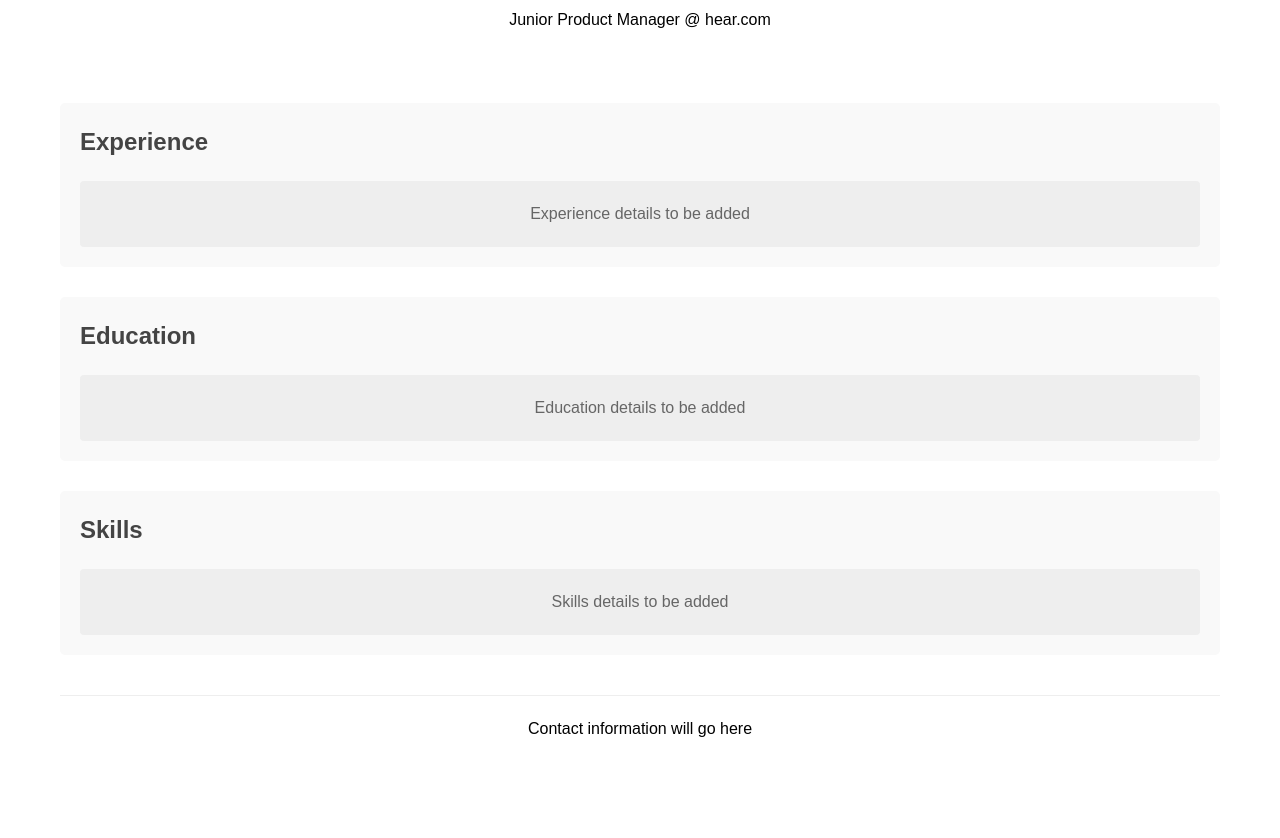
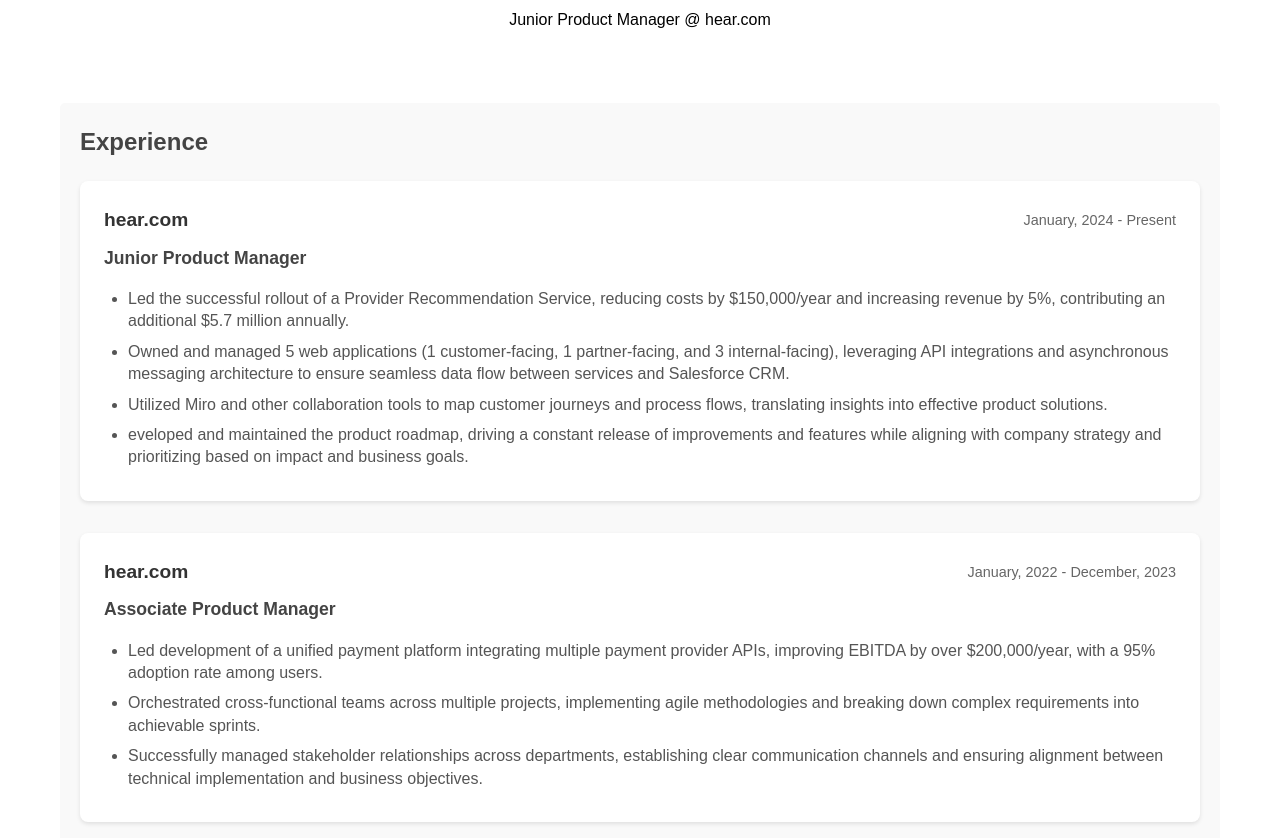
Before and after one commit to josevargas96/joshey-resume, a plain HTML site: page index.html in a window 1280 px wide. Shown: the part 114-952 px from the top of the page. Before the commit the page ends 895 px from the top, so only its background shows below. Drawn offline with Linux system fonts and the light colour scheme.

Commit message:
adding professional experience with CSS styling changes

```diff
--- a/index.html
+++ b/index.html
@@ -15,8 +15,54 @@
     <main>
         <section class="section-experience">
             <h2>Experience</h2>
-            <!-- Experience content will go here -->
-            <div class="placeholder">Experience details to be added</div>
+
+            <!-- Position 1 (Most Recent) -->
+            <div class="experience-item">
+                <div class="experience-header">
+                    <h3 class="company-name">hear.com</h3>
+                    <span class="work-period">January, 2024 - Present</span>
+                </div>
+                <div class="role-info">
+                    <h4 class="job-title">Junior Product Manager</h4>
+                    <ul class="achievements">
+                        <li>Led the successful rollout of a Provider Recommendation Service, reducing costs by $150,000/year and increasing revenue by 5%, contributing an additional $5.7 million annually.</li>
+                        <li>Owned and managed 5 web applications (1 customer-facing, 1 partner-facing, and 3 internal-facing), leveraging API integrations and asynchronous messaging architecture to ensure seamless data flow between services and Salesforce CRM.</li>
+                        <li>Utilized Miro and other collaboration tools to map customer journeys and process flows, translating insights into effective product solutions.</li>
+                        <li>eveloped and maintained the product roadmap, driving a constant release of improvements and features while aligning with company strategy and prioritizing based on impact and business goals.</li>
+                    </ul>
+                </div>
+            </div>
+
+            <!-- Position 2 -->
+            <div class="experience-item">
+                <div class="experience-header">
+                    <h3 class="company-name">hear.com</h3>
+                    <span class="work-period">January, 2022 - December, 2023</span>
+                </div>
+                <div class="role-info">
+                    <h4 class="job-title">Associate Product Manager</h4>
+                    <ul class="achievements">
+                        <li>Led development of a unified payment platform integrating multiple payment provider APIs, improving EBITDA by over $200,000/year, with a 95% adoption rate among users.</li>
+                        <li>Orchestrated cross-functional teams across multiple projects, implementing agile methodologies and breaking down complex requirements into achievable sprints.</li>
+                        <li>Successfully managed stakeholder relationships across departments, establishing clear communication channels and ensuring alignment between technical implementation and business objectives.</li>
+                    </ul>
+                </div>
+            </div>
+
+            <!-- Position 3 -->
+            <div class="experience-item">
+                <div class="experience-header">
+                    <h3 class="company-name">hear.com</h3>
+                    <span class="work-period">November, 2020 - December, 2021</span>
+                </div>
+                <div class="role-info">
+                    <h4 class="job-title">ERP Product Owner</h4>
+                    <ul class="achievements">
+                        <li>Reduced ERP issue resolution time from several days to 1-2 days by developing troubleshooting skills, resolving most user issues independently, and streamlining communication with the development team.</li>
+                        <li>Gathered requirements from various business units and collaborated with cross-functional teams to design and implement new features in Microsoft Dynamics NAV.</li>
+                    </ul>
+                </div>
+            </div>
         </section>
 
         <section class="section-education">
--- a/style.css
+++ b/style.css
@@ -37,6 +37,50 @@
     margin-bottom: 20px;
 }
 
+/* Experience section styles */
+.experience-item {
+    margin-bottom: 2rem;
+    padding: 1.5rem;
+    background: white;
+    border-radius: 8px;
+    box-shadow: 0 2px 4px rgba(0,0,0,0.1);
+}
+
+.experience-header {
+    display: flex;
+    justify-content: space-between;
+    align-items: center;
+    margin-bottom: 0.5rem;
+}
+
+.company-name {
+    font-size: 1.2rem;
+    color: #333;
+    font-weight: bold;
+}
+
+.work-period {
+    color: #666;
+    font-size: 0.9rem;
+}
+
+.job-title {
+    color: #444;
+    font-size: 1.1rem;
+    margin-bottom: 1rem;
+}
+
+.achievements {
+    list-style-type: disc;
+    margin-left: 1.5rem;
+}
+
+.achievements li {
+    margin-bottom: 0.5rem;
+    line-height: 1.4;
+    color: #555;
+}
+
 /* Placeholder styles */
 .placeholder {
     padding: 20px;
```
